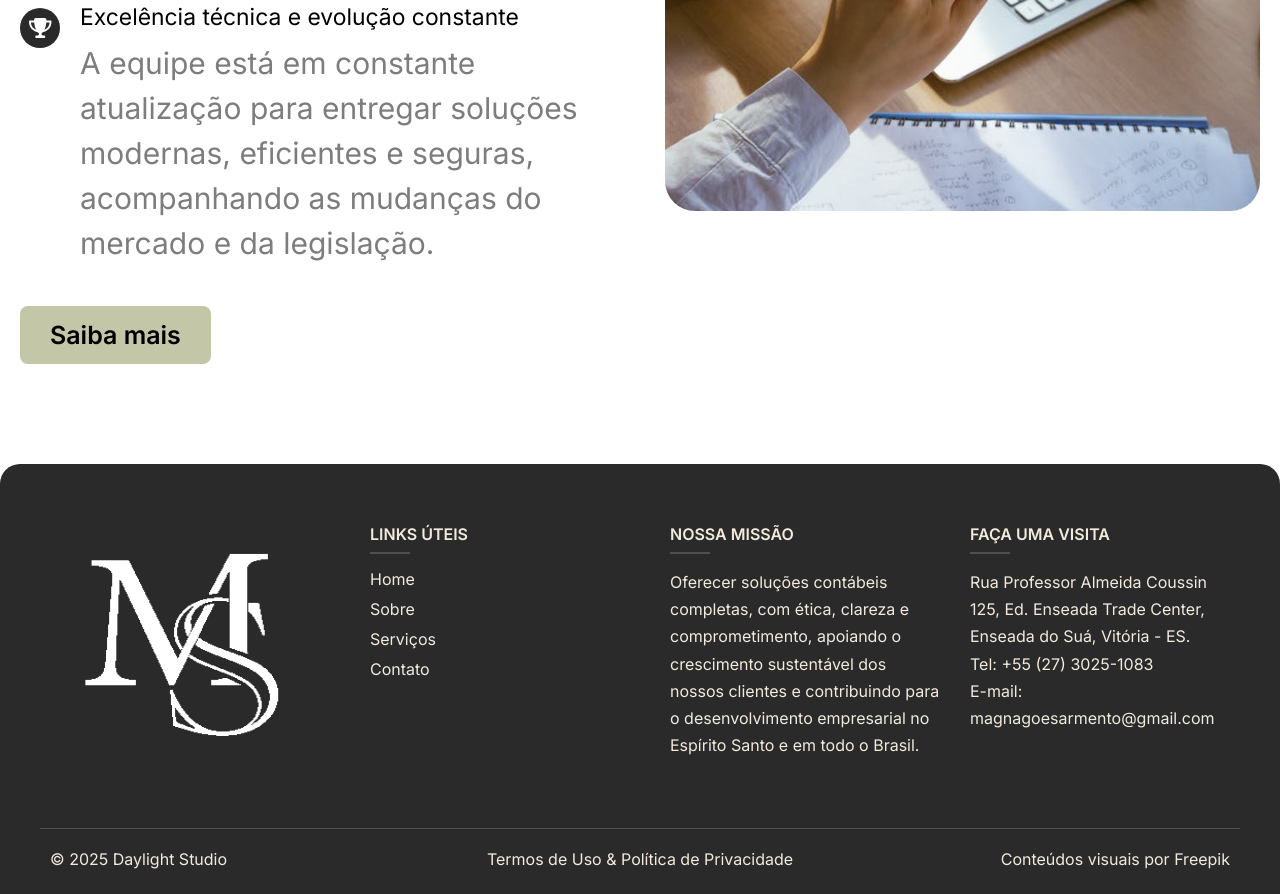
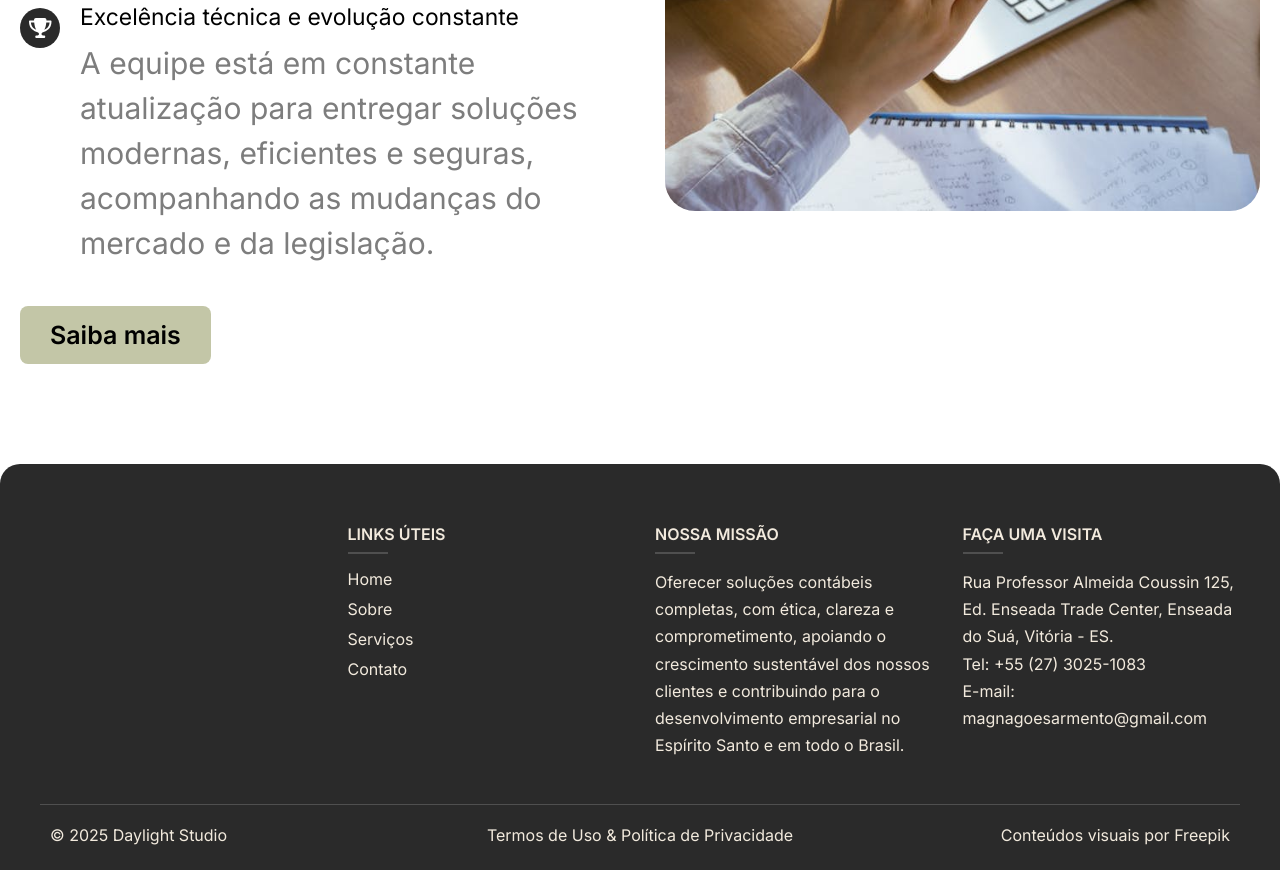
Before and after one commit to eduarda-magnago/site-contabilidade, a plain HTML site: page index.html in a window 1280 px wide. Shown: the part 4107-5001 px from the top of the page. After the commit the page ends 4977 px from the top, so only its background shows below. Drawn offline with nearby package versions, Linux system fonts and the light colour scheme.

Commit message:
Update index.html

```diff
--- a/index.html
+++ b/index.html
@@ -235,7 +235,7 @@
 <footer class="footer data-aos="fade-up" data-aos-delay="400"">
   <div class="footer-top data-aos="fade-up" data-aos-delay="400"">
     <div class="footer-logo">
-      <img src="logobranca.png" alt="Logo da Empresa" class="logo-img">
+      <!--<img src="logobranca.png" alt="Logo da Empresa" class="logo-img">-->
     </div>
 
     <div class="footer-column data-aos="fade-up" data-aos-delay="400"">
```
